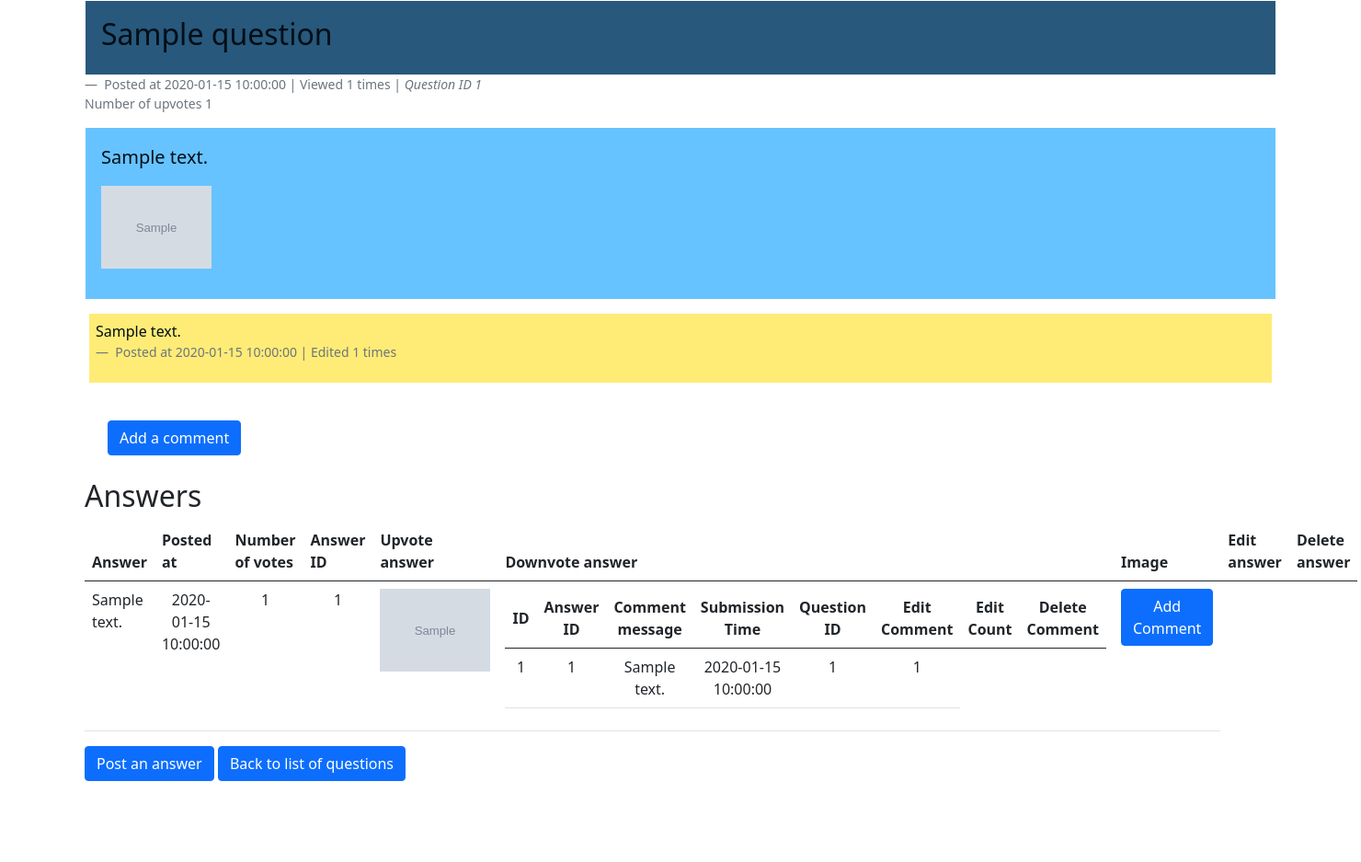
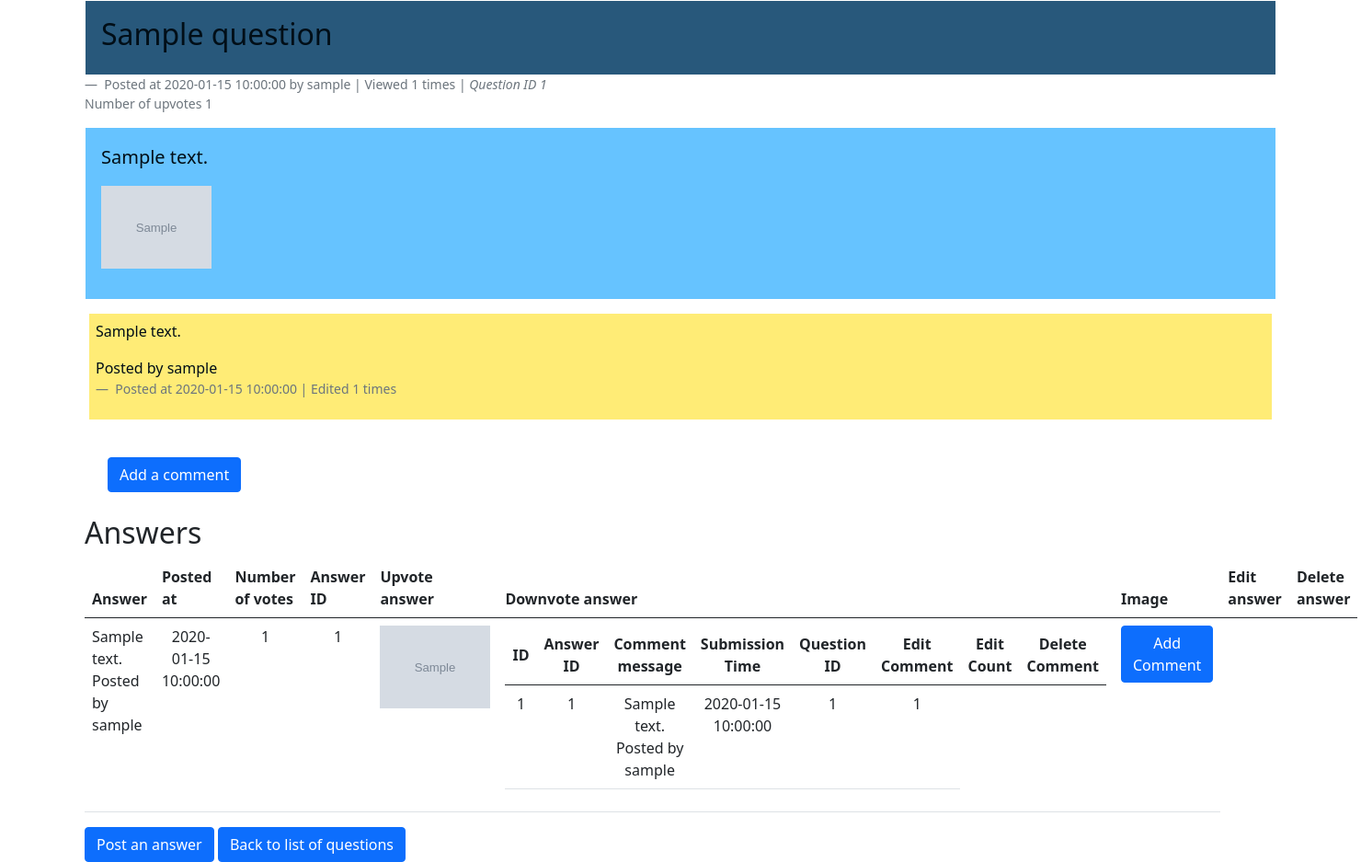
Before and after one commit to snowymountainpass/AskMate, a Flask app: template templates/entry.html in a window 1480 px wide. Shown: the whole page at 92% size. Before the commit the page ends 849 px from the top, so only its background shows below. Run offline with Flask 2, Linux system fonts and the light colour scheme; the template is opened without the code that fills it: most values are stand-ins (such as "Sample title", 1, 10 or a date in 2020); grey boxes marked "Sample" are stand-in pictures.

Commit message:
entry page displays the user that made the post
- modified the table schemas to account for passing the username

```diff
--- a/data_manager.py
+++ b/data_manager.py
@@ -93,7 +93,7 @@ def get_question_at_id(cursor, id):
 @database_common.connection_handler
 def get_answers_for_question(cursor, id):
     query = """
-    SELECT answer.id, answer.submission_time, answer.vote_number, answer.question_id, answer.message, answer.image, answer.answer_user_id
+    SELECT answer.id, answer.submission_time, answer.vote_number, answer.question_id, answer.message, answer.image, answer.answer_user_id, answer.answer_username
     FROM answer
     INNER JOIN question
         ON answer.question_id = question.id
@@ -120,7 +120,7 @@ def get_message_from_answer(cursor, id_answer):
 @database_common.connection_handler
 def get_comments_for_question(cursor, id):
     query = """
-    SELECT comment.id, comment.message, comment.submission_time, edited_count, comment.comment_user_id
+    SELECT comment.id, comment.message, comment.submission_time, edited_count, comment.comment_user_id, comment.comment_username
     FROM comment
     INNER JOIN question
         ON comment.question_id = question.id
@@ -134,7 +134,7 @@ def get_comments_for_question(cursor, id):
 @database_common.connection_handler
 def get_comments_for_answer(cursor, id):
     query = """
-    SELECT comment.id, comment.question_id, comment.answer_id, comment.message, comment.submission_time, edited_count, comment.comment_user_id
+    SELECT comment.id, comment.question_id, comment.answer_id, comment.message, comment.submission_time, edited_count, comment.comment_user_id, comment.comment_username
     FROM comment
     INNER JOIN question
         ON comment.question_id = question.id
--- a/templates/entry.html
+++ b/templates/entry.html
@@ -9,7 +9,7 @@
                 <div class="question_title"><h2>{{ question.title }}</h2></div>
             </blockquote>
             <figcaption class="blockquote-footer">
-                Posted at {{ question.submission_time }} |
+                Posted at {{ question.submission_time }} by {{ question.question_username }} |
                 Viewed {{ question.view_number }} times |
                 <cite title="Source Title">Question ID {{ question.id }}</cite>
                 <br>
@@ -34,6 +34,7 @@
             {% for comment in question_comments %}
                 <div class="question_comment">
                     <p>{{ comment.message }}</p>
+                <p>Posted by {{ comment.comment_username }}</p>
                     <figcaption class="blockquote-footer">
                         Posted at {{ comment.submission_time }} |
                         Edited {{ comment.edited_count }} times
@@ -136,7 +137,7 @@
         <tbody>
         {% for answer in answers %}
             <tr>
-                <td>{{ answer.message }}</td>
+                <td>{{ answer.message }} <br> Posted by {{ answer.answer_username }}</td>
                 <td align="center">{{ answer.submission_time }}</td>
                 <td align="center">{{ answer.vote_number }}</td>
                 <td align="center">{{ answer.id }}</td>
@@ -187,7 +188,7 @@
                                     <tr>
                                         <td align="center">{{ comment.id }}</td>
                                         <td align="center">{{ comment.answer_id }}</td>
-                                        <td align="center">{{ comment.message }}</td>
+                                        <td align="center">{{ comment.message }} <br> Posted by {{ comment.comment_username }}</td>
                                         <td align="center">{{ comment.submission_time }}</td>
                                         <td align="center">{{ comment.question_id }}</td>
                                         {% if user_id and user_id == comment.comment_user_id %}
```
Also changed, not shown: sample_data/askmatepart2-sample-data.sql (+9 -0 lines), templates/index.html (+10 -4 lines).
